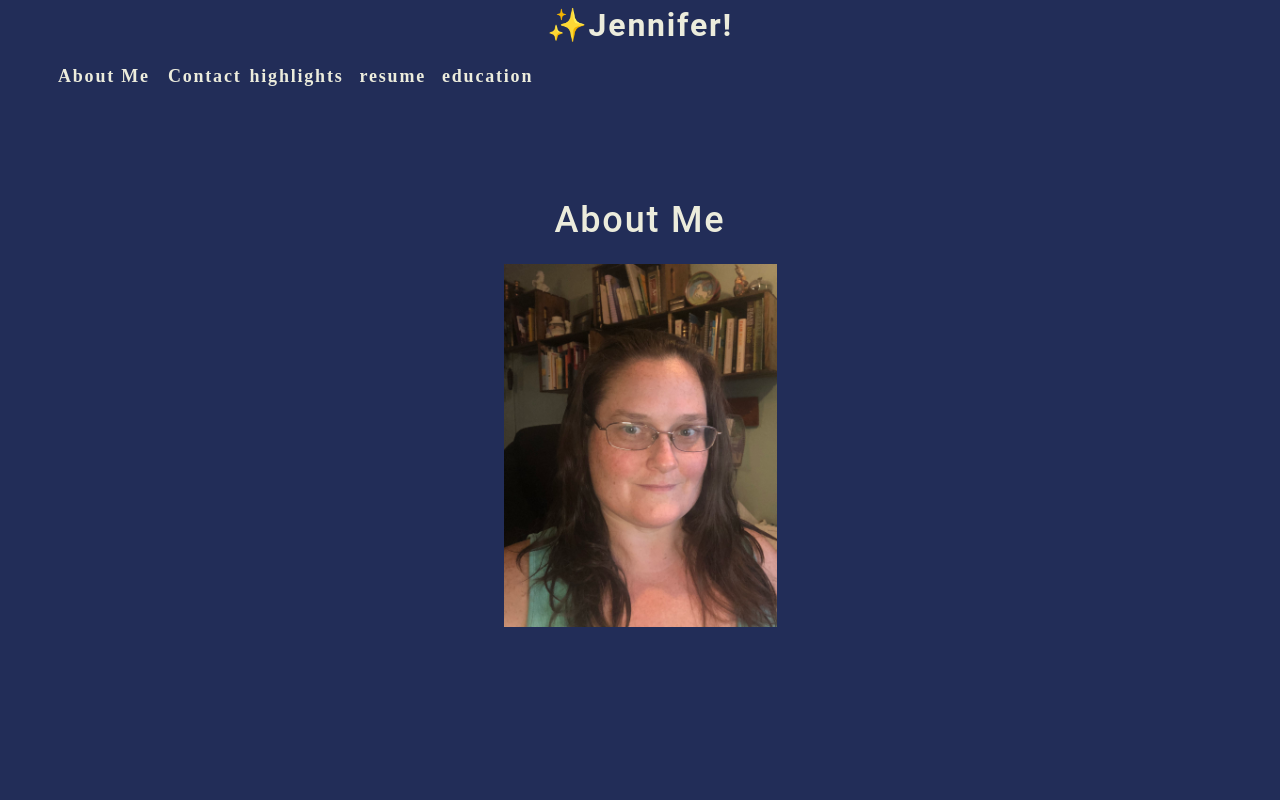
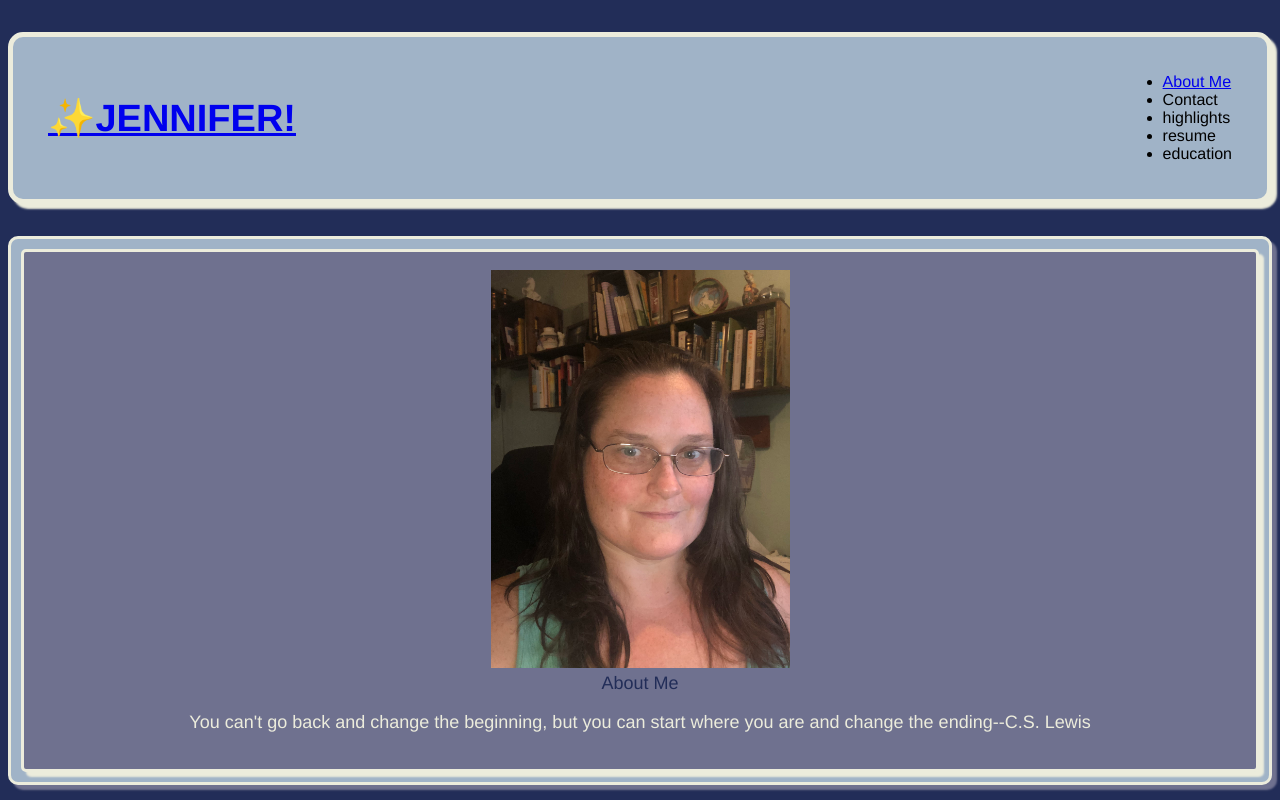
Before and after one commit to jd9913/my-portfolio--refactor, a React (Create React App) app: page / in a window 1280 px wide. Shown: the top 800 px of the page. Built offline with nearby package versions, Linux system fonts and the light colour scheme.

Commit message:
adding styling and refactoring sections

```diff
--- a/package.json
+++ b/package.json
@@ -6,7 +6,9 @@
     "@testing-library/jest-dom": "^5.11.6",
     "@testing-library/react": "^11.2.2",
     "@testing-library/user-event": "^12.6.0",
+    "bootstrap": "^4.5.3",
     "react": "^17.0.1",
+    "react-bootstrap": "^1.4.0",
     "react-dom": "^17.0.1",
     "react-scripts": "4.0.1",
     "web-vitals": "^0.2.4"
--- a/src/App.css
+++ b/src/App.css
@@ -1,38 +1,57 @@
-.App {
+
+body{
+  background-color:var(--cloudBurst);
+  font-family: helvetica, Arial, Sans-serif;
+}
+
+header {
+  padding: 20px 35px;
+  background-color:var(--rockBlue);
+  display: flex;
+  margin: 2em 0  2em 0;
+  border-radius: 15px;
+  border: 5px var(--satinLinen) solid;
+  justify-content: space-between;
+  align-items: center;
+  box-shadow: 5px 5px 2px var(--satinLinen);
+
+
+  top: 0;
+
+}
+
+
+footer {
+  padding: 20px 35px;
+  background-color: var(--rockBlue);
+  display: flex;
+  margin: 20px;
+  border-radius: 15px;
+  border: 5px var(--satinLinen) solid;
+  justify-content: space-between;
+  align-items: center;
+  box-shadow: 0 5px 10px 0 var(--satinLinen);
+}
+
+.contact-container{
+  display: grid;
+  grid-template-columns: repeat(2);
+  grid-gap: 10px;
+
+}
+
+
+
+
+
+
+.menu-text{
+list-style-type: none;
+color: var(--satinLinen);
+}
+
+
+.grid-x{
+
   text-align: center;
 }
-
-.App-logo {
-  height: 40vmin;
-  pointer-events: none;
-}
-
-@media (prefers-reduced-motion: no-preference) {
-  .App-logo {
-    animation: App-logo-spin infinite 20s linear;
-  }
-}
-
-.App-header {
-  background-color: #282c34;
-  min-height: 100vh;
-  display: flex;
-  flex-direction: column;
-  align-items: center;
-  justify-content: center;
-  font-size: calc(10px + 2vmin);
-  color: white;
-}
-
-.App-link {
-  color: #61dafb;
-}
-
-@keyframes App-logo-spin {
-  from {
-    transform: rotate(0deg);
-  }
-  to {
-    transform: rotate(360deg);
-  }
-}
--- a/src/App.js
+++ b/src/App.js
@@ -1,18 +1,22 @@
-// import logo from './mountain.svg';
+
 import './App.css';
+
 import About from './components/About';
 import Nav from "./components/Nav";
-// import {ReactComponent as ReactLogo} from './assets/images/logo';
+import Highlights from "./components/Highlights";
+
 
 function App() {
   return (
     <div className="App">
-      {/* ${logo} */}
+
     <Nav></Nav>
-
 
         <main>
           <About></About>
+
+      <Highlights/>
+
         </main>
       </div>
 
--- /dev/null
+++ b/src/card.css
@@ -0,0 +1,34 @@
+:root {
+    --satinLinen: #ececdc;
+    --rockBlue:#a0b3c7;
+    --stormGray:#6f718f;
+    --medPurple: #7367e6;
+    --cloudBurst:#222d58;
+    --darker: #111111;
+    --error: rgb(228, 46, 1);
+    --spacing-one: calc(1rem * 0.5);
+    --spacing-two: calc(1rem);
+    --spacing-five: calc(2.5rem);
+
+  }
+
+
+
+
+body{
+    background-color: var(--satinLinen);
+    font-family: Helvetica;
+}
+
+.card-header span{
+    display: inline-block;
+    border-radius: 50%;
+    background-color: var(--rockBlue);
+    height: 40px;
+    width: 40px;
+    vertical-align: middle;
+    margin-right: 15px;
+    color: var(--cloudBurst);
+    font-size: inherit;
+    position: relative;
+}
--- /dev/null
+++ b/src/components/About/about.css
@@ -0,0 +1,57 @@
+.grid-container {
+    border: 3px solid var(--satinLinen);
+     background-color: var(--rockBlue);
+     box-shadow: 5px 5px 2px var(--stormGray);
+     border-radius: 10px;
+     margin-bottom: 2em;
+
+   }
+
+   .callout > .subheader{
+    color: var(--medPurple);
+  }
+
+h1 {
+
+    font-style: italic;
+    font-weight: bold;
+    color: var(--satinLinen);
+    font-size: 3.0vw;
+  }
+
+
+h2 {
+    color: var(--satinLinen);
+    text-transform: uppercase;
+    font-size: 38px;
+}
+
+  .self-image{
+    border-radius: 15px;
+
+  }
+
+  .grid-item:hover{
+    box-shadow: 10px 10px 4px var(--cloudBurst);
+    transition: 0.3s;
+
+  }
+
+
+.grid-item {
+    background-color: var(--stormGray);
+    border: 3px solid var(--satinLinen);
+    padding: 1em;
+    border-radius: 5px;
+    font-size: 18px;
+    color: var(--cloudBurst);
+    text-align: center;
+
+    margin: 10px;
+
+    box-shadow: 5px 5px 2px var(--satinLinen);
+  }
+
+  .quotation{
+      color: var(--cloudBurst);
+  }
--- a/src/components/About/index.js
+++ b/src/components/About/index.js
@@ -1,13 +1,35 @@
-import React from 'react';
+import React from "react";
 import selfImage from "../../assets/images/self/self-portrait.jpg";
+import "./about.css";
+import Quotes from "../Quotes";
+import Card from "react-bootstrap/Card";
 
-function About(){
-    return(
-        <section className="my-5">
-            <h1 id='about'> About Me</h1>
-            <img src={selfImage} className="my-2" style={{width: "25%"}} alt="self-portrait"/>
-        </section>
-    );
+function About() {
+  return (
+    <section className="grid-container">
+
+        <Card className="grid-item">
+          <Card.Img
+            id="self-portrait"
+            variant="top"
+            src={selfImage}
+            alt="self-portrait"
+            style={{ width: "25%" }}
+          />
+          <Card.Body>
+            <Card.Title
+            className="card-title"
+             id="about">
+              About Me
+            </Card.Title>
+            <Card.Text className="quotation card-text">
+              <Quotes />
+            </Card.Text>
+          </Card.Body>
+        </Card>
+
+    </section>
+  );
 }
 
 export default About;
--- /dev/null
+++ b/src/components/Highlights/index.js
@@ -0,0 +1,30 @@
+import React from "react";
+import Card from "react-bootstrap/Card";
+
+
+
+function Highlights() {
+  return (
+    <Card>
+      <Card className="grid-item">
+        <Card.Img
+          id="app"
+          variant="top"
+          src=".."
+          alt="app highlights"
+          style={{ width: "25%" }}
+        />
+        <Card.Body>
+          <Card.Title className="card-title">
+            App highlights
+          </Card.Title>
+          <Card.Text >
+            this is the description for the apps that are portrayed
+          </Card.Text>
+        </Card.Body>
+      </Card>
+    </Card>
+  );
+}
+
+export default Highlights;
--- a/src/components/Nav/index.js
+++ b/src/components/Nav/index.js
@@ -24,14 +24,14 @@ function categorySelected(){
 
     return (
 
-        <header>
+      <header>
           <h2>
           <a data-testid='link' href="/">
               <span role="img" aria-label="sparkles" src="../../assets/images/logo/sparkles_2728.png">✨Jennifer!</span>
           </a>
           </h2>
           <nav>
-              <ul className="flex-row">
+              <ul>
                   <li className="mx-2">
                       <a data-testid='about' href="#about">
                           About Me
--- /dev/null
+++ b/src/components/Quotes/index.js
@@ -0,0 +1,31 @@
+import React, { useState} from 'react'
+import './quotes.css';
+
+const Quotes=()=>{
+
+    const [quote]=useState([
+{
+    quotation: "You can't go back and change the beginning, but you can start where you are and change the ending",
+    author:  "C.S. Lewis"
+}
+
+    ])
+
+    // const currentFavs=favs.filter((quote)=>quote.quotation===quotation);
+
+    return(
+        <div className="subheader">
+{quote.map((quotes, index)=>(
+    <div key={index} >
+        {quotes.quotation}--{quotes.author}
+
+    </div>
+))}
+
+
+
+        </div>
+    )
+}
+
+export default Quotes;
--- /dev/null
+++ b/src/components/Quotes/quotes.css
@@ -0,0 +1,5 @@
+.subheader{
+
+    color: var(--satinLinen);
+
+  }
--- a/src/index.css
+++ b/src/index.css
@@ -1,303 +1,7 @@
-
-main {
-	margin: 0 auto;
-	max-width: 90%;
-  padding: 50px 30px;
-}
 :root {
   --satinLinen: #ececdc;
   --rockBlue:#a0b3c7;
   --stormGray:#6f718f;
   --medPurple: #7367e6;
   --cloudBurst:#222d58;
-  --darker: #111111;
-  --error: rgb(228, 46, 1);
-  --spacing-one: calc(1rem * 0.5);
-  --spacing-two: calc(1rem);
-  --spacing-five: calc(2.5rem);
-
 }
-
-* {
-  box-sizing: border-box;
-}
-
-html,
-body {
-  min-height: 100%;
-}
-
-body {
-  margin: 0;
-  padding: 0;
-  font-weight: 600;
-  line-height: 1.5;
-  font-size: 18px;
-  letter-spacing: .1em;
-  background: var(--cloudBurst);
-  color: var(--satinLinen);
-  font-family: 'Poiret One', cursive;
-
-}
-
-h1,
-h2,
-h3,
-h4,
-h5,
-h6 {
-  font-family: 'Roboto', sans-serif;
-  font-weight: 500;
-  margin: 5px 0;
-  line-height: 1.25;
-}
-
-h1 {
-  font-size: 2.25rem;
-}
-
-h2 {
-  font-size: 2rem;
-}
-
-h3 {
-  font-size: 1.75rem;
-}
-
-h4 {
-  font-size: 1.5rem;
-}
-
-h5 {
-  font-size: 1.25rem;
-}
-
-h6 {
-  font-size: 1rem;
-}
-
-p {
-  font-size: 1.1rem;
-  margin-top: 0;
-}
-
-a {
-  color: var(--stormGray);
-  text-decoration: none;
-  font-weight: bold;
-}
-
-a:hover {
-  text-decoration: underline;
-}
-
-header {
-  background: var(--cloudBurst);
-}
-
-header a {
-  color: var(--satinLinen);
-}
-
-button {
-  font-size: 1rem;
-  text-decoration: none;
-  padding: 0.25rem 1rem;
-  border-radius: .5rem;
-  border: none;
-  outline: none;
-  cursor: pointer;
-  margin: 0 1px;
-  background-color: var(--rockBlue);
-}
-
-button:hover {
-  opacity: .8;
-}
-
-button[disabled] {
-  cursor: default;
-  opacity: .8;
-}
-
-img {
-  max-width: 100%;
-}
-
-span[role="img"] {
-  cursor: default;
-}
-
-form {
-  width: 40%;
-}
-
-input {
-  font-size: 1rem;
-  padding: 0.25rem;
-  border: 1px solid var(--cloudBurst);
-  outline: none;
-  border-radius: 3px;
-  transition: box-shadow 0.2s;
-}
-
-input:focus {
-  border: 1px solid var(--stormGray);
-  box-shadow: 0 0 .25rem rgba(0, 0, 0, .5);
-}
-
-li {
-  list-style: none;
-}
-
-nav a:hover {
-  text-decoration: none;
-}
-
-nav  li {
-  cursor: pointer;
-}
-
-textarea {
-	width: 600px;
-	height: 120px;
-	border: 3px solid var(--satinLinen);
-	padding: 5px;
-}
-
-.container {
-  width: 85%;
-  max-width: 1200px;
-  margin-left: auto;
-  margin-right: auto;
-}
-
-.flex-row {
-  display: flex;
-  flex-wrap: wrap;
-}
-
-.space-between {
-  justify-content: space-between;
-}
-
-.flex-end {
-  justify-content: flex-end;
-}
-
-.mx-1 {
-  margin-right: var(--spacing-one);
-  margin-left: var(--spacing-one);
-}
-
-.mx-2 {
-  margin-right: var(--spacing-two);
-  margin-left: var(--spacing-two);
-
-}
-
-.my-1 {
-  margin-top: var(--spacing-one);
-  margin-bottom: var(--spacing-one);
-}
-
-.my-2 {
-  margin-top: var(--spacing-two);
-  margin-bottom: var(--spacing-two);
-}
-
-.my-5 {
-  margin-top: var(--spacing-five);
-  margin-bottom: var(--spacing-five);
-
-
-}
-
-.px-1 {
-  padding-right: var(--spacing-one);
-  padding-left: var(--spacing-one);
-}
-
-.px-2 {
-  padding-right: var(--spacing-two);
-  padding-left: var(--spacing-two);
-}
-
-.py-1 {
-  padding-top: var(--spacing-one);
-  padding-bottom: var(--spacing-one);
-}
-
-.py-2 {
-  padding-top: var(--spacing-two);
-  padding-bottom: var(--spacing-two);
-}
-
-.card {
-  width: 25%;
-  text-align: center;
-}
-
-.img-thumbnail {
-  width: auto;
-  height: 300px;
-  margin-bottom: 50px;
-  cursor: pointer;
-}
-
-.modalBackdrop {
-	background: rgba(0, 0, 0, .65);
-	bottom: 0;
-	left: 0;
-	overflow: auto;
-	position: fixed;
-	right: 0;
-	top: 0;
-	z-index: 1;
-}
-
-.modalContainer {
-	background: var(--darker);
-	border-radius: 5px;
-	max-width: 100%;
-	margin: 50px auto;
-	padding: 15px;
-	width: 960px;
-}
-
-.modalTitle {
-	font-size: 18px;
-	font-weight: 600;
-	margin-bottom: 25px;
-}
-
-button {
-	background: var(--medPurple);
-	border: 0;
-	border-radius: 5px;
-	color: var(--satinLinen);
-	cursor: pointer;
-	font-size: 16px;
-	font-weight: 600;
-	margin-bottom: 30px;
-	padding: 10px 15px;
-}
-
-a {
-	border-radius: 5px;
-	color: var(--cloudBurst);
-	font-weight: 600;
-	padding: 2px 4px;
-	margin-left: -2px;
-	margin-right: -2px;
-
-}
-
-.navActive {
-  color: var(--rockBlue);
-}
-#about{
-  width: 100%;
-  border-radius: 10px;
-  border-color: var(--satinLinen);
-}
```
Also changed, not shown: src/components/Highlights/highlights.css (added), 1 other file (tests, documents, lock files or other folders).
